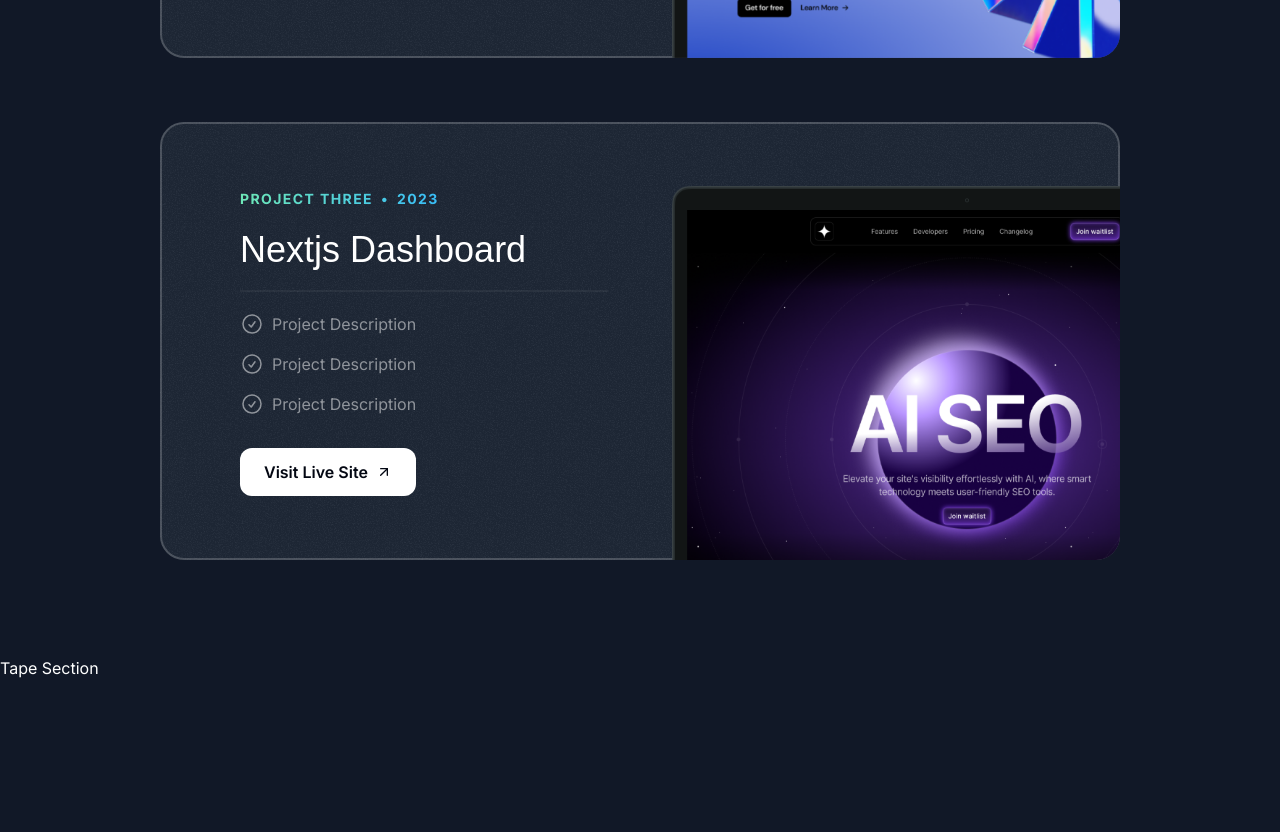
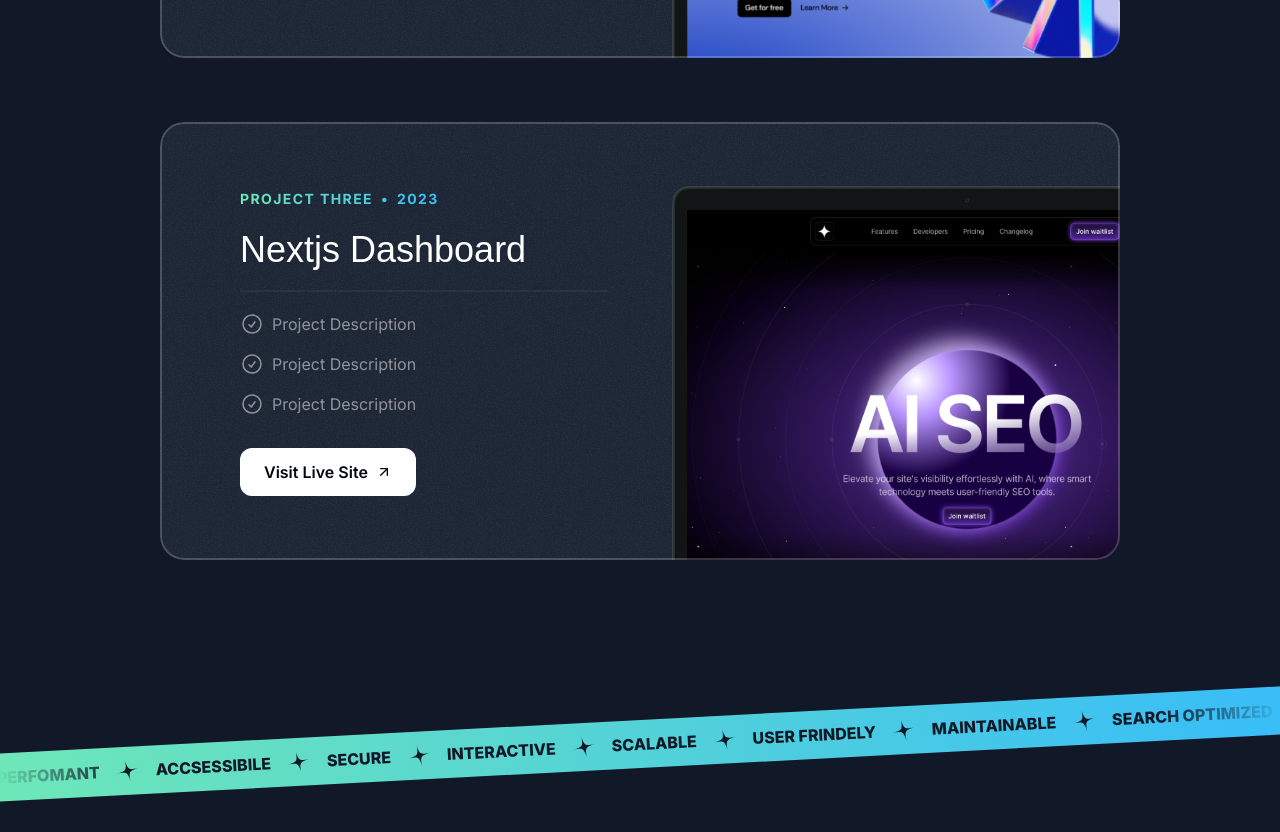
Before and after one commit to eziz-tajiev/Portfolio, a Next.js app: page / in a window 1280 px wide. Shown: the part 2040-2872 px from the top of the page. Before the commit the page ends 2720 px from the top, so only its background shows below. Built offline with nearby package versions, Linux system fonts and the light colour scheme; a web font is replaced by a local one.

Commit message:
I have done  with the type section, and now it's time to move to the testimonials section.

```diff
--- a/src/sections/Projects.tsx
+++ b/src/sections/Projects.tsx
@@ -57,8 +57,8 @@ export const ProjectsSection = () => {
         <div className="flex flex-col mt-10 md:mt-20 gap-16">
           {portfolioProjects.map((project) => (
             <div key={project.title}
-            className="relative bg-gray-800 rounded-3xl overflow-hidden outline outline-2 outline-white/20 -outline-offset-2
-            px-8 pt-8 md:pt-12 md:px-10 lg:pt-16 lg:px-20 z-10">
+            className="relative bg-gray-800 rounded-3xl overflow-hidden px-8 pt-8 md:pt-12 md:px-10 lg:pt-16 lg:px-20 z-10
+            after:absolute after:inset-0 after:z-10 after:border-2 after:border-white/20 after:rounded-3xl after:pointer-events-none">
               <div className="absolute inset-0 -z-10 opacity-5" style={{
                 backgroundImage: `url(${grainImage.src})`
               }}></div>
--- a/src/sections/Tape.tsx
+++ b/src/sections/Tape.tsx
@@ -1,3 +1,6 @@
+import StarIcon from "@/assets/icons/star.svg"
+
+
 const words = [
   "Perfomant",
   "Accsessibile",
@@ -12,5 +15,20 @@ const words = [
 ]
 
 export const TapeSection = () => {
-  return <div>Tape Section</div>;
+  return(
+    <div className="py-16">
+      <div className="bg-gradient-to-r from-emerald-300 to-sky-400 overflow-x-clip -rotate-3 -mx-1">
+        <div className="flex [mask-image:linear-gradient(to_right,transparent,black_10%,black_90%,transparent)]">
+          <div className="flex flex-none gap-4 py-3">
+            {words.map(word => (
+              <div key={word} className="inline-flex gap-4 items-center">
+                <span className="text-gray-900 uppercase font-extrabold">{word}</span>
+                <StarIcon className="size-6 text-gray-900 -rotate-12"/>
+              </div>
+            ))}
+          </div>
+        </div>
+      </div>
+    </div>
+  );
 };
```
